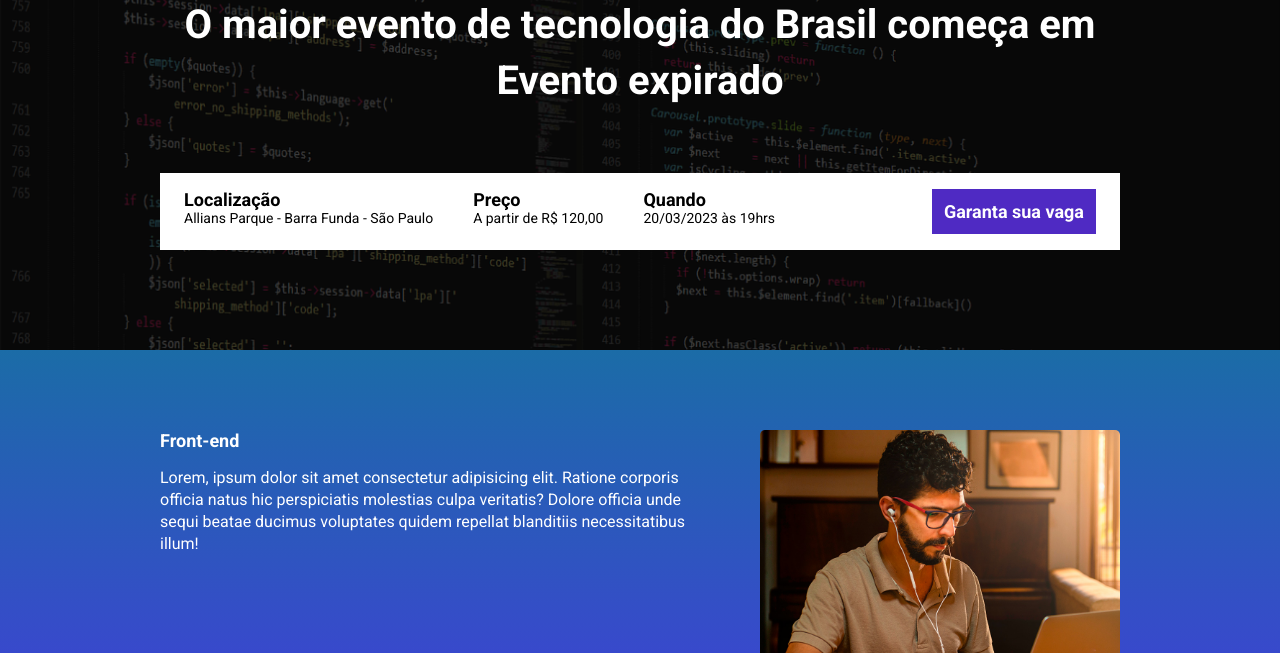
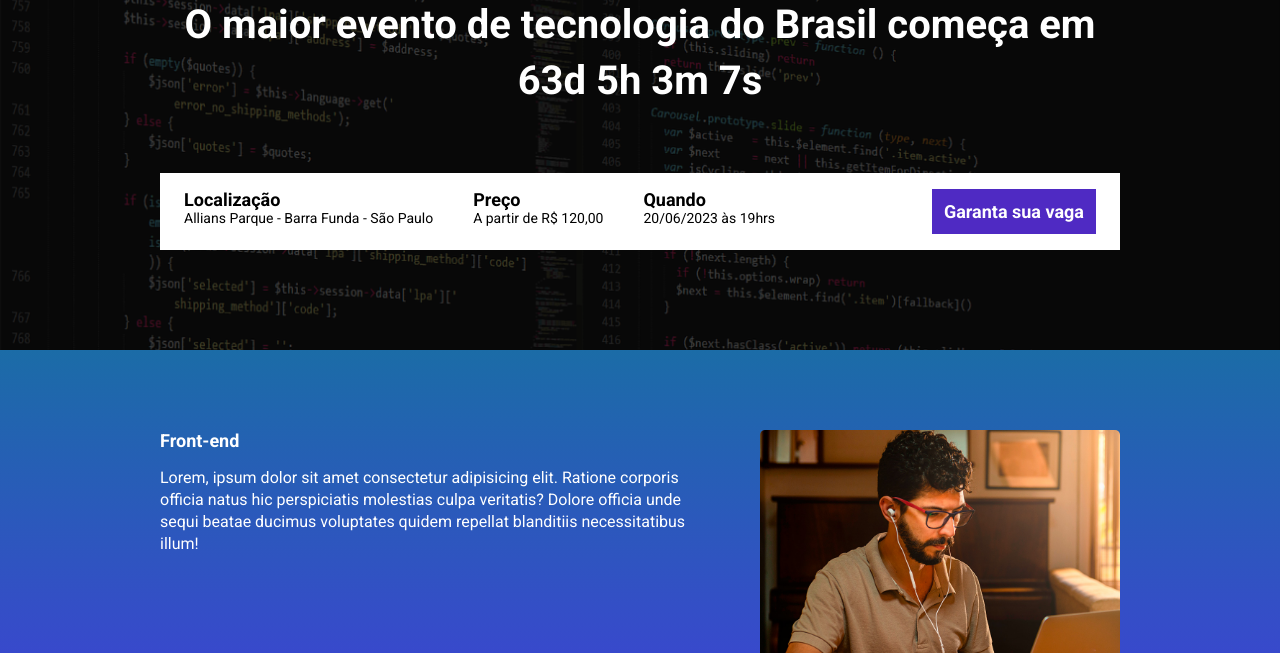
Before and after one commit to Matheuz0liveira/ebac_tech_talks, a website built with Parcel: page src/index.html in a window 1280 px wide. Shown: the part 147-800 px from the top of the page. Built offline with nearby package versions, Linux system fonts and the light colour scheme.

Commit message:
Alterando data do evento

```diff
--- a/src/index.html
+++ b/src/index.html
@@ -31,7 +31,7 @@
                     </li>
                     <li class="infos-bar__infos__item">
                         <b>Quando</b>
-                        20/03/2023 às 19hrs
+                        20/06/2023 às 19hrs
                     </li>
                 </ul>
                 <a href="#" class="button button--primary">
--- a/src/scripts/main.js
+++ b/src/scripts/main.js
@@ -1,6 +1,6 @@
 AOS.init();
 
-const dataDoEvento = new Date("apr 12, 2023 19:00:00");
+const dataDoEvento = new Date("jun 20, 2023 19:00:00");
 const timeStampDoEvento = dataDoEvento.getTime();
 
 const contaAsHoras = setInterval(function(){
```
